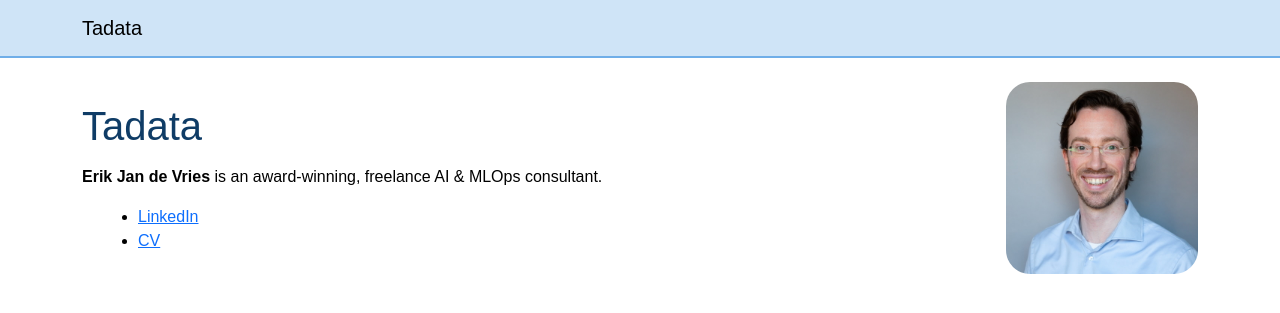
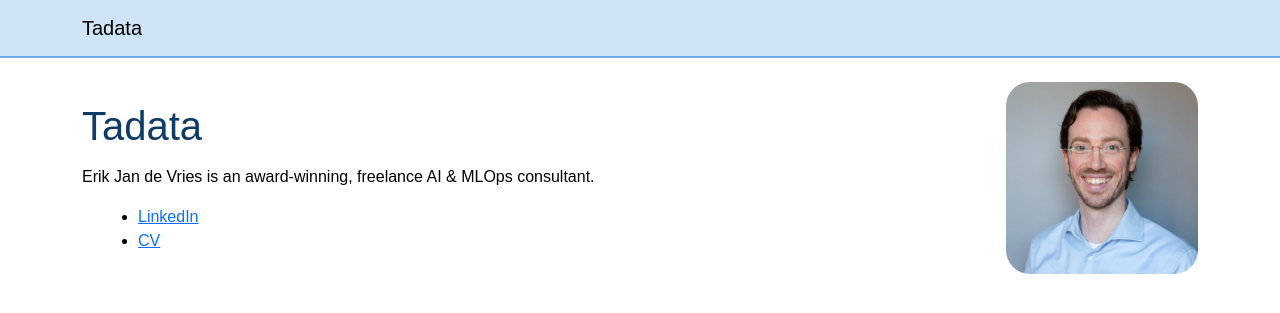
Before and after one commit to tadata123/tadata123.github.io, a Jekyll site: the page built from index.markdown, in a window 1280 px wide. Shown: the top 313 px of the page. Built offline with Jekyll 4.4.1, drawn with Linux system fonts in a browser that asks for light colours.

Commit message:
Undo bold

```diff
--- a/index.markdown
+++ b/index.markdown
@@ -9,7 +9,7 @@ layout: default
 
 # Tadata
 
-**Erik Jan de Vries** is an award-winning, freelance AI & MLOps consultant.
+Erik Jan de Vries is an award-winning, freelance AI & MLOps consultant.
 
 - [LinkedIn](https://linkedin.com/in/erikjandevries)
 - [CV](about/erikjandevries/cv)
```
